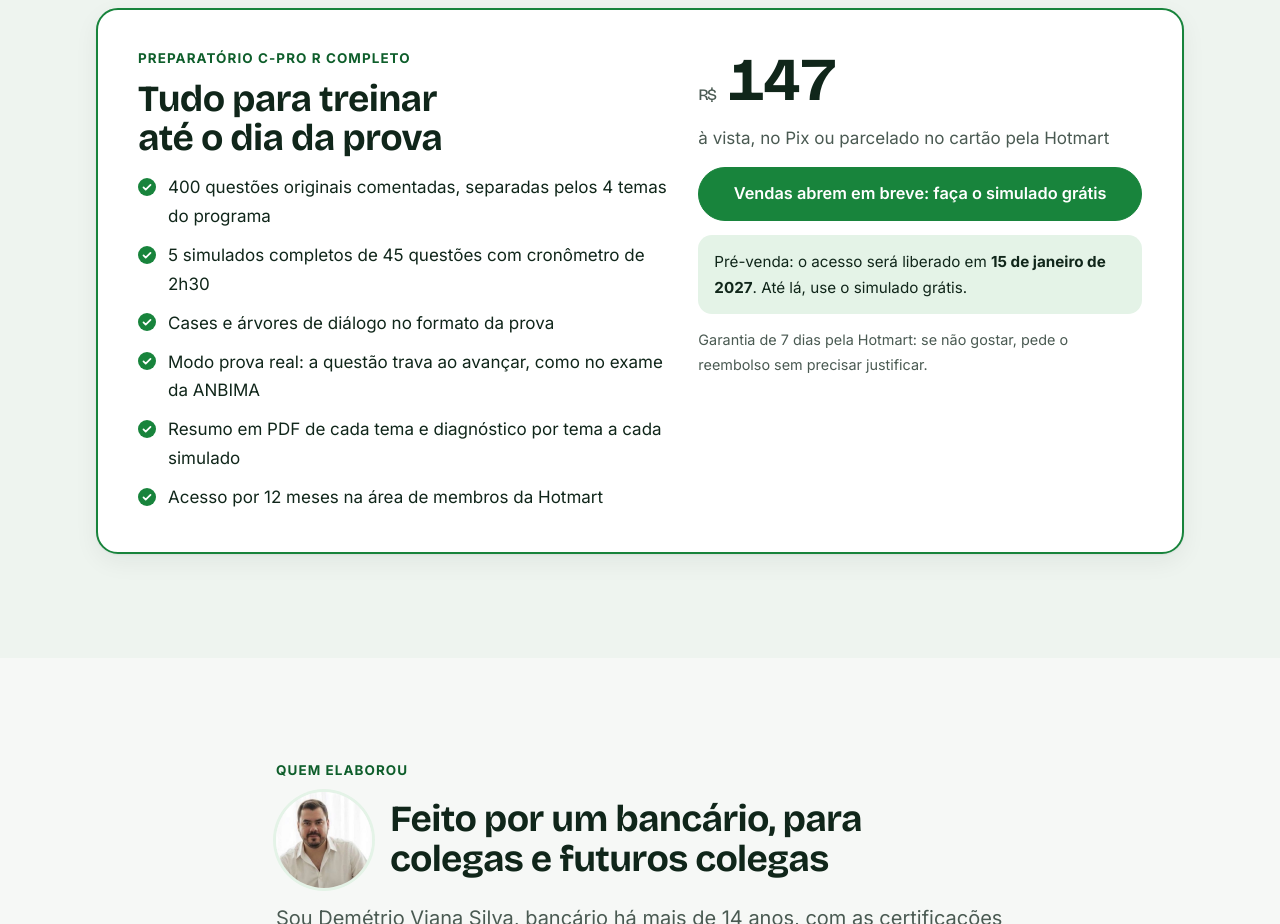
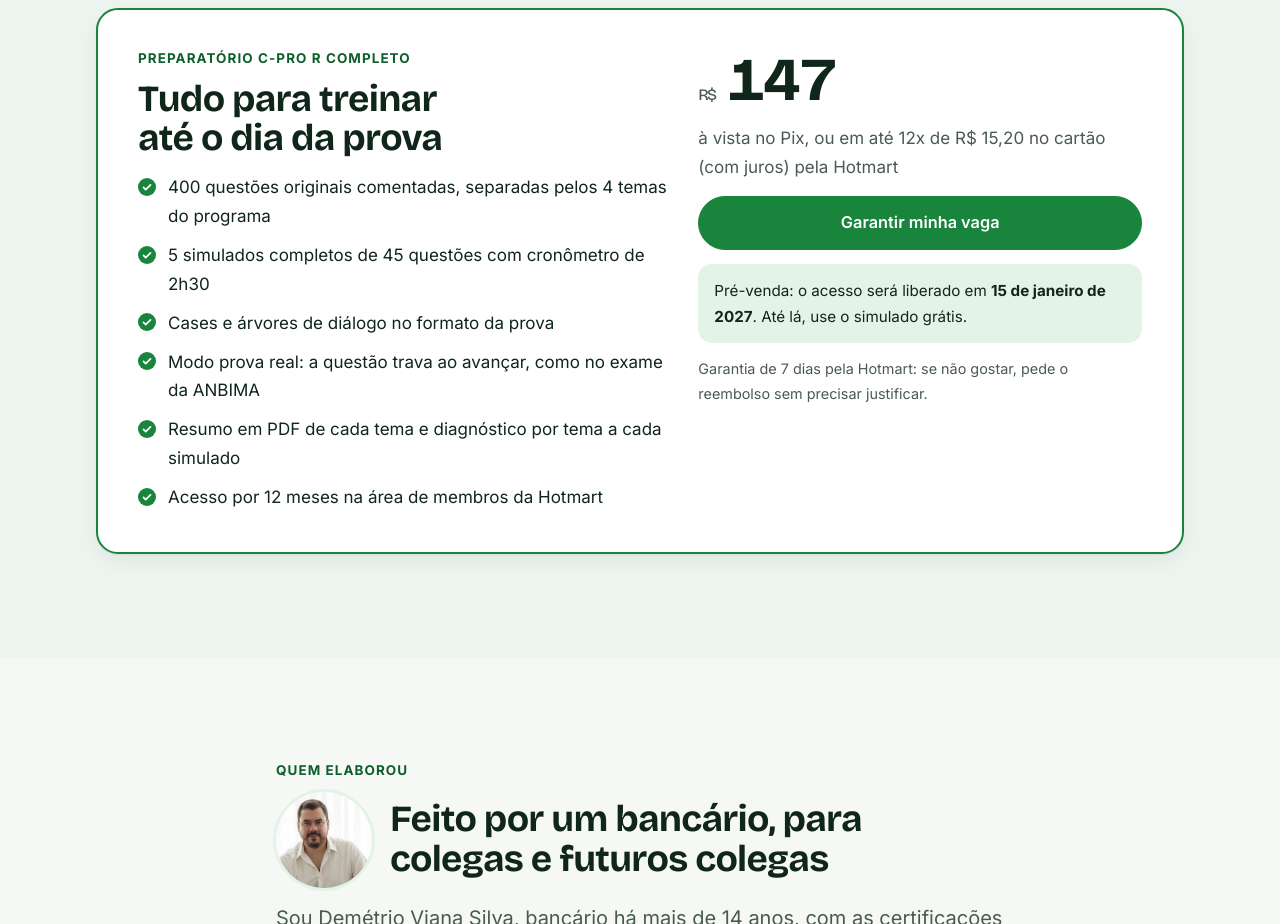
Before and after one commit to DemetrioVianaSilva/investirclaro, a plain HTML site: page certificacoes/cpro-r/index.html in a window 1280 px wide. Shown: the part 2340-3264 px from the top of the page. Drawn offline with Linux system fonts and the light colour scheme.

Commit message:
C-Pro R: liga o checkout da pré-venda na Hotmart
Co-Authored-By: Claude Opus 5.5 <noreply@anthropic.com>
Claude-Session: https://claude.ai/code/session_013fjpba7kSoEv45s7NxinQE

```diff
--- a/assets/config.js
+++ b/assets/config.js
@@ -5,7 +5,7 @@ window.APROVA_CONFIG = {
   // Links de checkout da Hotmart (Produtos > seu produto > Links)
   checkout: {
     "cpa": "https://pay.hotmart.com/L108503808F",
-    "cpro-r": "https://pay.hotmart.com/SEU_CODIGO_CPRO_R",
+    "cpro-r": "https://pay.hotmart.com/S108601356Q",
     "planilha": "https://pay.hotmart.com/D108477807B",
     "dividas": "https://pay.hotmart.com/I108551417Y"
   },
--- a/certificacoes/cpro-r/index.html
+++ b/certificacoes/cpro-r/index.html
@@ -48,7 +48,7 @@
   <div class="tabela-rolagem"><table class="pesos"><thead><tr><th>Tema</th><th>Peso</th><th></th></tr></thead><tbody><tr><td><strong>Prospecção e relacionamento com a pessoa investidora</strong><br><small>Finanças comportamentais, vieses, bets, funil de prospecção, Código ANBIMA, CVM 30</small></td><td class="pct">20%</td><td style="width:30%"><div class="barra"><i style="width:50%"></i></div></td></tr><tr><td><strong>Análise de informações do cliente</strong><br><small>Capacidade de poupança, liquidez, endividamento, perfil e ciclo de vida</small></td><td class="pct">20%</td><td style="width:30%"><div class="barra"><i style="width:50%"></i></div></td></tr><tr><td><strong>Indicação de investimentos</strong><br><small>Asset allocation, renda fixa e variável, derivativos, COE, fundos, exterior, previdência, cripto</small></td><td class="pct">40%</td><td style="width:30%"><div class="barra"><i style="width:100%"></i></div></td></tr><tr><td><strong>Análise de portfólio e monitoramento</strong><br><small>Rebalanceamento, risco e retorno, Sharpe, Treynor, beta, portabilidade</small></td><td class="pct">20%</td><td style="width:30%"><div class="barra"><i style="width:50%"></i></div></td></tr></tbody></table></div></div></section>
 <section class="secao secao-alt" id="oferta"><div class="wrap"><div class="oferta">
   <div class="pilha"><p class="eyebrow">Preparatório C-Pro R completo</p><h2>Tudo para treinar até o dia da prova</h2><ul class="lista-check"><li>400 questões originais comentadas, separadas pelos 4 temas do programa</li><li>5 simulados completos de 45 questões com cronômetro de 2h30</li><li>Cases e árvores de diálogo no formato da prova</li><li>Modo prova real: a questão trava ao avançar, como no exame da ANBIMA</li><li>Resumo em PDF de cada tema e diagnóstico por tema a cada simulado</li><li>Acesso por 12 meses na área de membros da Hotmart</li></ul></div>
-  <div class="pilha"><p class="preco"><small>R$</small> 147</p><p class="muted">à vista, no Pix ou parcelado no cartão pela Hotmart</p>
+  <div class="pilha"><p class="preco"><small>R$</small> 147</p><p class="muted">à vista no Pix, ou em até 12x de R$ 15,20 no cartão (com juros) pela Hotmart</p>
     <a class="btn btn-lg" data-checkout="cpro-r" href="#">Garantir minha vaga</a>
     <p class="aviso" data-prevenda>Pré-venda: o acesso será liberado em <strong data-liberacao>data a definir</strong>. Até lá, use o simulado grátis.</p>
     <p class="muted" style="font-size:.9rem">Garantia de 7 dias pela Hotmart: se não gostar, pede o reembolso sem precisar justificar.</p></div>
```
